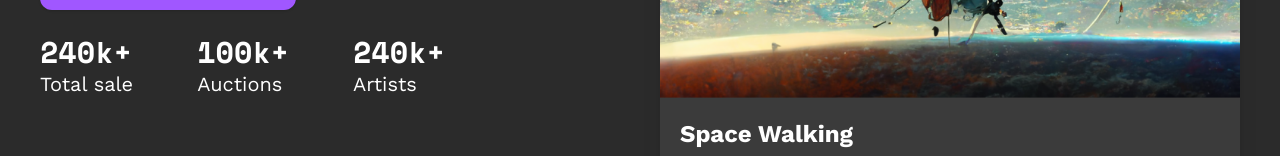
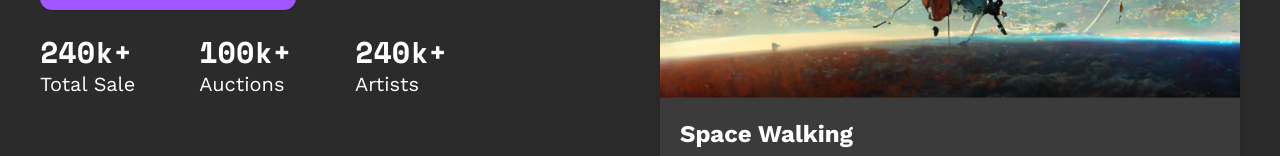
Before and after one commit to De-icon/NFT-marketplace, a React (Vite) app: page / in a window 1280 px wide. Shown: the part 494-650 px from the top of the page. Built offline with nearby package versions, Linux system fonts and the light colour scheme; no server answers.

Commit message:
Update hero.tsx

```diff
--- a/src/screens/homepage/hero.tsx
+++ b/src/screens/homepage/hero.tsx
@@ -15,7 +15,7 @@ export default function Hero() {
                 <div className="flex justify-between md:justify-start md:space-x-16 items-center font-SpaceMono">
                     <div>
                         <h2 className="font-bold text-2xl md:text-3xl">240k+</h2>
-                        <p className='font-WorkSans text-xl '>Total sale</p>
+                        <p className='font-WorkSans text-xl '>Total Sale</p>
                     </div>
                     <div>
                         <h2 className="font-bold text-2xl md:text-3xl">100k+</h2>
```
